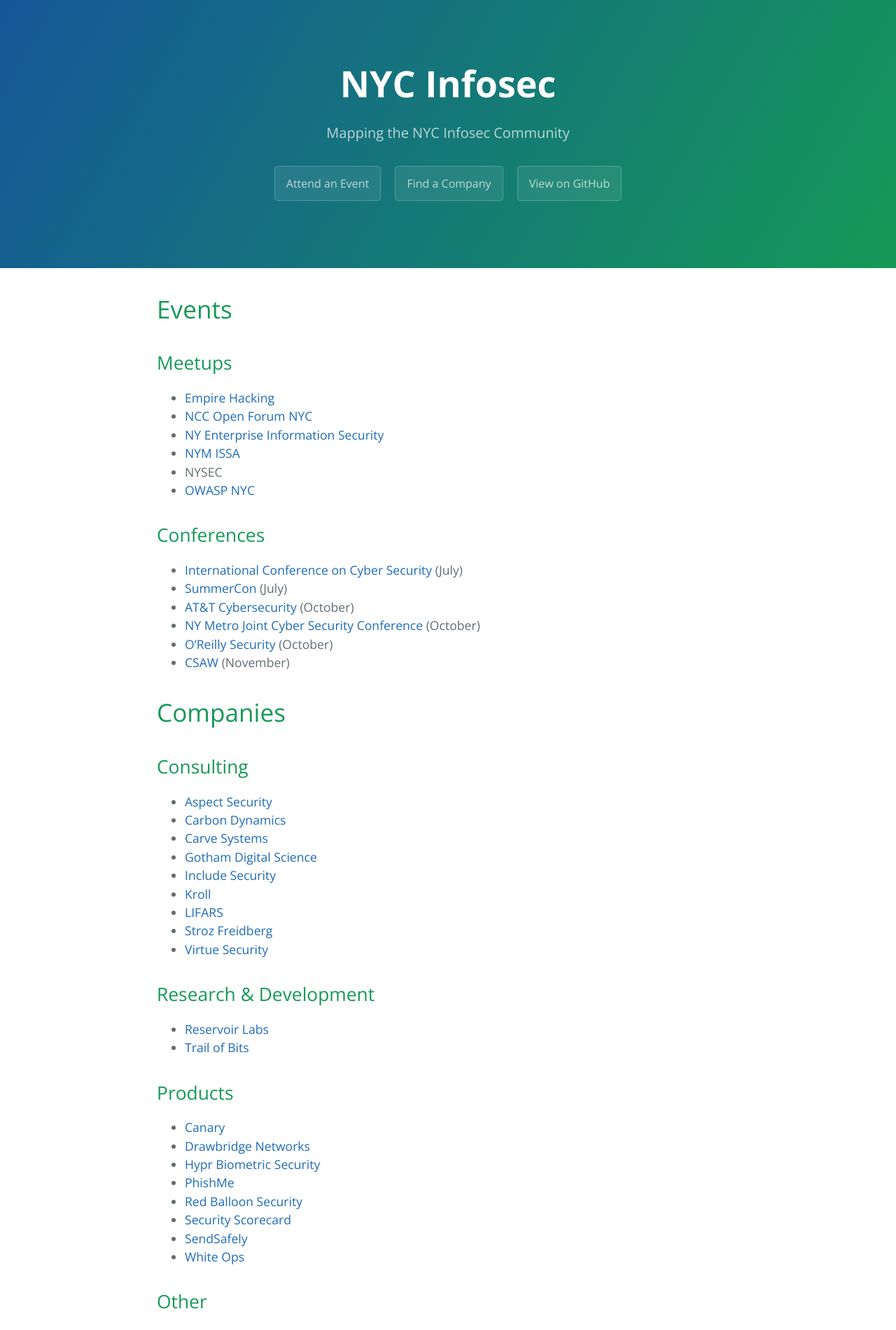
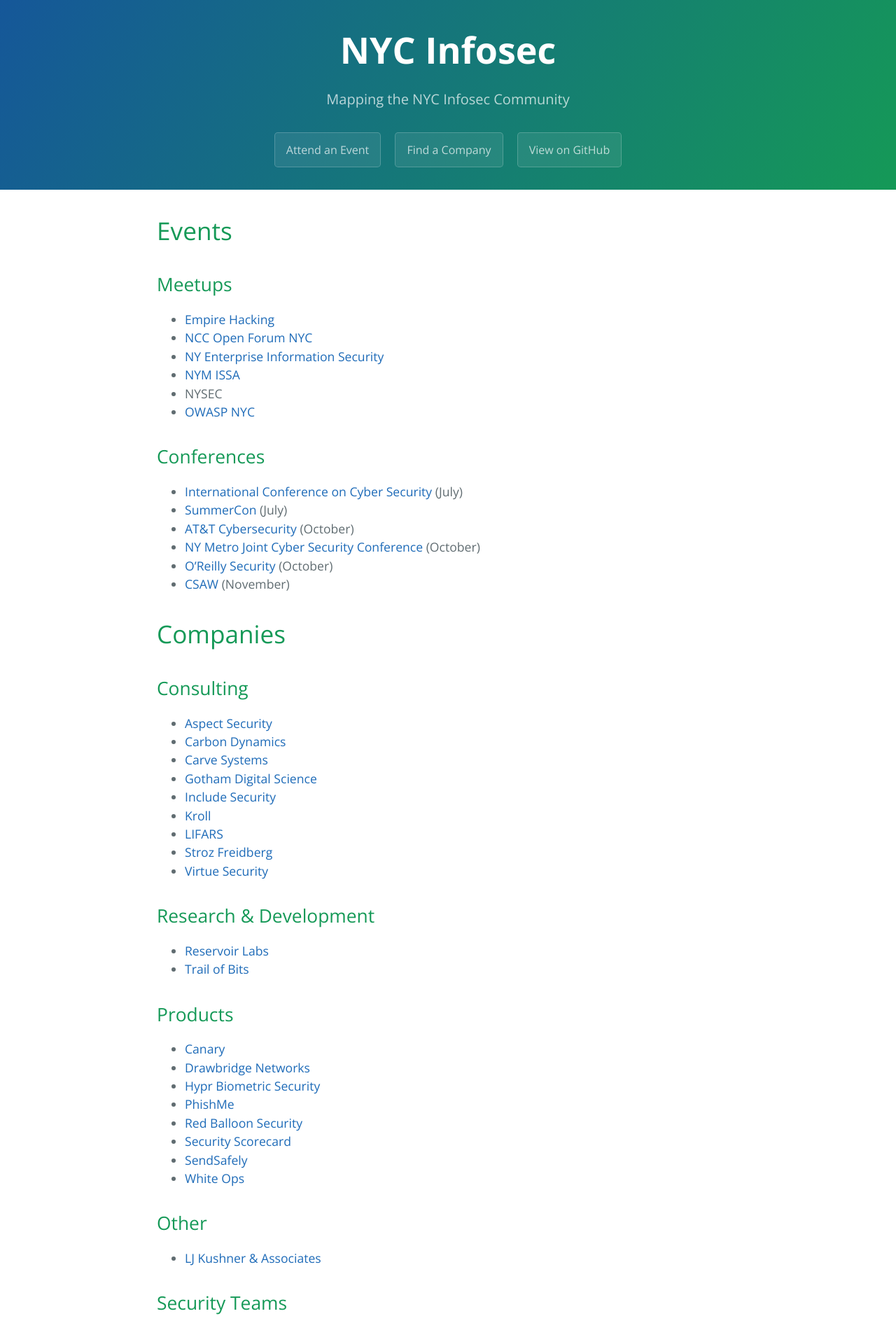
Before and after one commit to trailofbits/nyc-infosec, a Jekyll site: the page built from README.md, in a window 1280 px wide. Shown: the top 1900 px of the page at 70% size. Built offline with Jekyll 4.4.1, drawn with Linux system fonts in a browser that asks for light colours.

Commit message:
Make the header smaller

```diff
--- a/stylesheets/stylesheet.css
+++ b/stylesheets/stylesheet.css
@@ -17,7 +17,6 @@
 
 .btn {
   display: inline-block;
-  margin-bottom: 1rem;
   color: rgba(255, 255, 255, 0.7);
   background-color: rgba(255, 255, 255, 0.08);
   border-color: rgba(255, 255, 255, 0.2);
@@ -57,19 +56,8 @@
   color: #fff;
   text-align: center;
   background-color: #159957;
-  background-image: linear-gradient(120deg, #155799, #159957); }
-
-@media screen and (min-width: 64em) {
-  .page-header {
-    padding: 5rem 6rem; } }
-
-@media screen and (min-width: 42em) and (max-width: 64em) {
-  .page-header {
-    padding: 3rem 4rem; } }
-
-@media screen and (max-width: 42em) {
-  .page-header {
-    padding: 2rem 1rem; } }
+  background-image: linear-gradient(120deg, #155799, #159957);
+  padding: 2rem 1rem; }
 
 .project-name {
   margin-top: 0;
```
